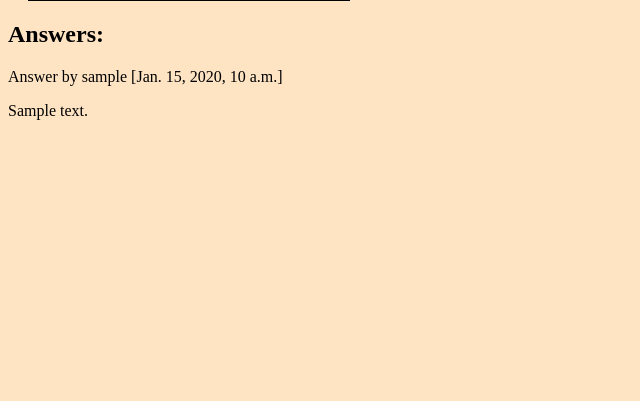
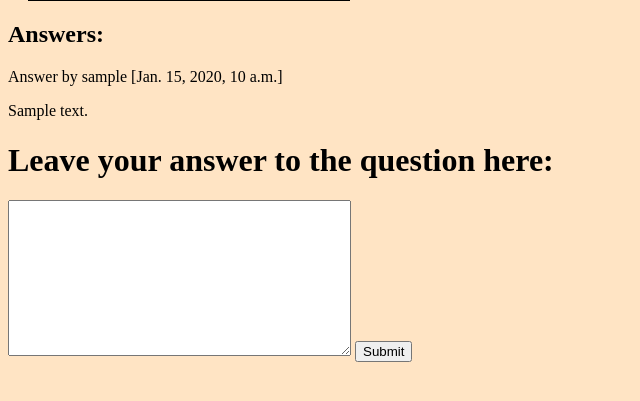
Before and after one commit to vigoroous/StepikBullshit, a Django app: page /question/1/ in a window 1280 px wide. Shown: the part 310-711 px from the top of the page, without its empty margins (0-640 px from the left). Run offline with Django 3.2, Linux system fonts and the light colour scheme; tables that the repository leaves empty hold one stand-in row (values such as "Sample post").

Commit message:
Started creating form handlers

```diff
--- a/ask/ask/urls.py
+++ b/ask/ask/urls.py
@@ -34,7 +34,7 @@ urlpatterns = [
     url(r'^login/$', views.test, name='login'),
     url(r'^signup/$', views.test, name='signup'),
     url(r'^question/(?P<id>[0-9]+)/$', views.question, name='question'),
-    url(r'^ask/$', views.test, name='ask'),
+    url(r'^ask/$', views.ask, name='ask'),
     url(r'^popular/$', views.popular, name='popular'),
     url(r'^new/$', views.test, name='new'),
 ]
--- /dev/null
+++ b/ask/qa/forms.py
@@ -0,0 +1,31 @@
+from .models import Answer, Question
+from django.forms import ModelForm, TextInput, Textarea, HiddenInput
+
+
+class AskForm(ModelForm):
+    class Meta:
+        model = Question
+        fields = ['title', 'text']
+        widgets = {
+            'title': TextInput(attrs={
+                "class": "form__title",
+            }),
+            'text': Textarea(attrs={
+                "class": "form__text"
+            }),
+        }
+
+
+class AnswerForm(ModelForm):
+    class Meta:
+        model = Answer
+        fields = ['text', 'question']
+        widgets = {
+            'text': Textarea(attrs={
+                "class": "form__text",
+            }),
+            'question': HiddenInput(attrs={
+                "class": "form__question",
+                "value": "",
+            }),
+        }
--- a/ask/qa/models.py
+++ b/ask/qa/models.py
@@ -21,6 +21,9 @@ class Question(models.Model):
         User, blank=True, null=True, on_delete=models.CASCADE)
     likes = models.ManyToManyField(User, related_name='question_like_user')
 
+    def __str__(self):
+        return self.title
+
 
 class Answer(models.Model):
     text = models.TextField()
@@ -28,3 +31,6 @@ class Answer(models.Model):
     question = ForeignKey(Question, on_delete=models.CASCADE)
     author = models.ForeignKey(
         User, blank=True, null=True, on_delete=models.CASCADE)
+
+    def __str__(self):
+        return str(self.id)
--- a/ask/qa/views.py
+++ b/ask/qa/views.py
@@ -1,8 +1,9 @@
 from django.http import HttpResponse
 from django.shortcuts import render
 from django.http.response import Http404
-from .models import Answer, Question, QuestionManager
 from django.core.paginator import Paginator
+from .models import Answer, Question
+from .forms import AskForm, AnswerForm
 
 
 def test(request, *args, **kwargs):
@@ -41,8 +42,48 @@ def question(request, id):
     try:
         question = Question.objects.get(pk=id)
         answers = Answer.objects.all().filter(question=id)
+        err_message = ''
+
+        if request.method == "POST":
+            answer_form = AnswerForm(request.POST)
+            if answer_form.is_valid():
+                created_answer = answer_form.save()
+                resp = HttpResponse(content='', status=302)
+                resp['Location'] = '/question/' + str(created_answer.question.id)
+                return resp
+            else:
+                err_message = 'Invalid form data'
+        else:
+            answer_form = AnswerForm()
+
+        data = {
+            'question': question,
+            'answers': answers,
+            'form': answer_form,
+        }
     except Question.DoesNotExist:
         raise Http404("Question does not exist")
-    return render(request, 'qa/question.html', {'question': question, 'answers': answers})
+    return render(request, 'qa/question.html', data)
     # question = Question.objects.all()
     # return HttpResponse(question)
+
+
+def ask(request):
+    err_message = ''
+    if request.method == "POST":
+        ask_form = AskForm(request.POST)
+        if ask_form.is_valid():
+            created_question = ask_form.save()
+            resp = HttpResponse(content='', status=302)
+            resp['Location'] = '/question/' + str(created_question.id)
+            return resp
+        else:
+            err_message = 'Invalid form data'
+    else:
+        ask_form = AskForm()
+
+    data = {
+        'form': ask_form,
+        'error': err_message,
+    }
+    return render(request, 'qa/ask.html', data)
--- a/ask/templates/qa/question.html
+++ b/ask/templates/qa/question.html
@@ -38,6 +38,15 @@
     {% endfor %}
 
     {% endblock %}
+
+    <h1>Leave your answer to the question here:</h1>
+    <form method="POST">
+        {% csrf_token %}
+        {{ form.text }}
+        {{ form.question }}
+        <button type="submit">Submit</button>
+    </form>
+    <span>{{ error }}</span>
 </body>
 
 </html>
```
Also changed, not shown: ask/static/css/forms.css (added, +7 -0 lines), ask/templates/qa/ask.html (added, +21 -0 lines).
